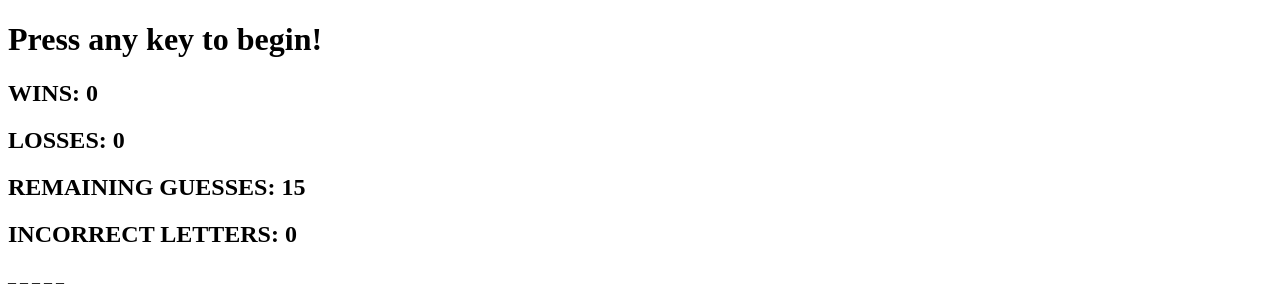
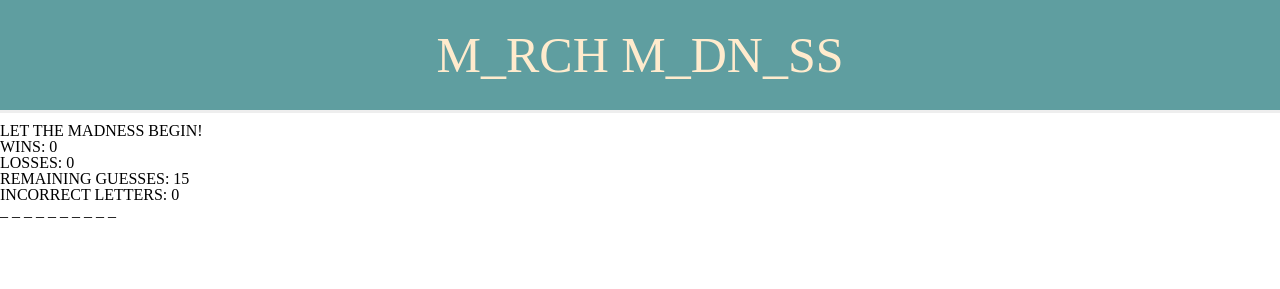
Before and after one commit to joshtecx/Hangman-Game, a plain HTML site: page index.html in a window 1280 px wide. Drawn offline with Linux system fonts and the light colour scheme.

Commit message:
working hangman/adding css

```diff
--- a/assets/css/reset.css
+++ b/assets/css/reset.css
@@ -0,0 +1,48 @@
+/* http://meyerweb.com/eric/tools/css/reset/
+   v2.0 | 20110126
+   License: none (public domain)
+*/
+
+html, body, div, span, applet, object, iframe,
+h1, h2, h3, h4, h5, h6, p, blockquote, pre,
+a, abbr, acronym, address, big, cite, code,
+del, dfn, em, img, ins, kbd, q, s, samp,
+small, strike, strong, sub, sup, tt, var,
+b, u, i, center,
+dl, dt, dd, ol, ul, li,
+fieldset, form, label, legend,
+table, caption, tbody, tfoot, thead, tr, th, td,
+article, aside, canvas, details, embed,
+figure, figcaption, footer, header, hgroup,
+menu, nav, output, ruby, section, summary,
+time, mark, audio, video {
+	margin: 0;
+	padding: 0;
+	border: 0;
+	font-size: 100%;
+	font: inherit;
+	vertical-align: baseline;
+}
+/* HTML5 display-role reset for older browsers */
+article, aside, details, figcaption, figure,
+footer, header, hgroup, menu, nav, section {
+	display: block;
+}
+body {
+	line-height: 1;
+}
+ol, ul {
+	list-style: none;
+}
+blockquote, q {
+	quotes: none;
+}
+blockquote:before, blockquote:after,
+q:before, q:after {
+	content: '';
+	content: none;
+}
+table {
+	border-collapse: collapse;
+	border-spacing: 0;
+}
--- a/assets/css/style.css
+++ b/assets/css/style.css
@@ -0,0 +1,13 @@
+/* body {
+
+} */
+
+header {
+    text-align: center;
+    font-size: 50px;
+    background: cadetblue;
+    color: blanchedalmond;
+    padding: 30px;
+    border-bottom: 3px solid #eee;
+    margin-bottom: 10px;
+}
--- a/assets/javascript/game.js
+++ b/assets/javascript/game.js
@@ -34,25 +34,36 @@ var remianingLetters;
 
 // Functions
 
-function getWord() {
+// function getWord() {
 
     // pick random word
-    answer = words[Math.floor(Math.random() * words.length)];
-    console.log(answer);
+    // answer = words[Math.floor(Math.random() * words.length)];
+    // console.log(answer);
 
+    // // Set up answer after word is picked
+    // for (var i = 0; i < answer.length; i++) {
+    //     answerDisplay.push('_');
+    // }
+
+// }
+
+function setAnswer(){
     // Set up answer after word is picked
     for (var i = 0; i < answer.length; i++) {
         answerDisplay.push('_');
     }
-
 }
 
 // Restart when game is over
 function restartGame () {
-    getWord();
+    // pick random word
+    answer = words[Math.floor(Math.random() * words.length)];
+    console.log(answer);
+    // Reset game
     remainingGuesses = 15;
     missedGuesses = [];
-    // answerDisplay = [];
+    answerDisplay = [];
+    setAnswer();
 }
 
 // wins/losses
@@ -60,12 +71,12 @@ function gameResults(){
     if (winCounter === answer.length) {
         alert("Nice win! Keep going for a National Championship!")
         wins++;
-        getWord();
+        restartGame();
     }
     else if (remainingGuesses === 0) {
             alert("You have been eliminated! Better luck next time!");
             losses++;
-            getWord();
+            restartGame();
         }
 }
 
@@ -83,7 +94,7 @@ function update(){
 
 
 // Display to HTML
-getWord();
+restartGame();
 document.querySelector("#wins").innerHTML = ""  + wins;
 document.querySelector("#losses").innerHTML = ""  + losses;
 document.querySelector("#remainingGuesses").innerHTML = ""  + remainingGuesses;
--- a/index.html
+++ b/index.html
@@ -4,20 +4,26 @@
     <meta charset="UTF-8">
     <meta name="viewport" content="width=device-width, initial-scale=1.0">
     <meta http-equiv="X-UA-Compatible" content="ie=edge">
+    <link rel="stylesheet" href="assets/css/reset.css">
+    <link rel="stylesheet" href="assets/css/style.css">
     <title>Document</title>
 </head>
 <body>
+    <header>
+        <h1>M_RCH M_DN_SS</h1>
+    </header>
+
     <div class="container">
 
         <div id="start">
-            <h1>Press any key to begin!</h1>
+            <h2>LET THE MADNESS BEGIN!</h2>
         </div>
 
         <div id="stats">
-            <h2>WINS:  <span id="wins">0</span></h2>
-            <h2>LOSSES: <span id="losses">0</span></h2>
-            <h2>REMAINING GUESSES: <span id="remainingGuesses">15</span></h2>
-            <h2>INCORRECT LETTERS: <span id="incorrectLetters" >0</span></h2>
+            <h3>WINS:  <span id="wins">0</span></h3>
+            <h3>LOSSES: <span id="losses">0</span></h3>
+            <h3>REMAINING GUESSES: <span id="remainingGuesses">15</span></h3>
+            <h3>INCORRECT LETTERS: <span id="incorrectLetters" >0</span></h3>
         </div>
 
         <div id="gameBoard">
```
